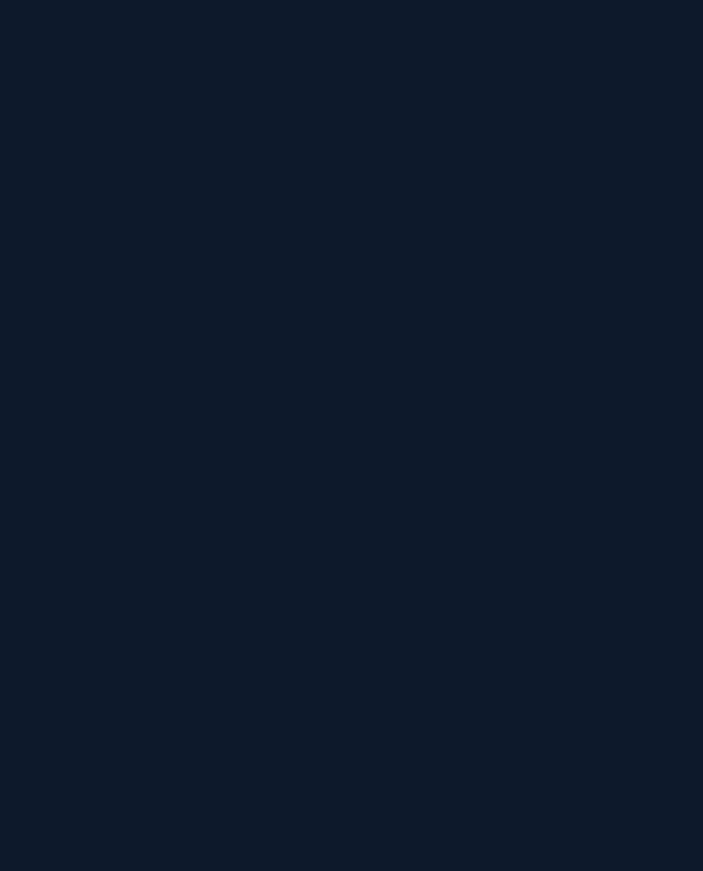
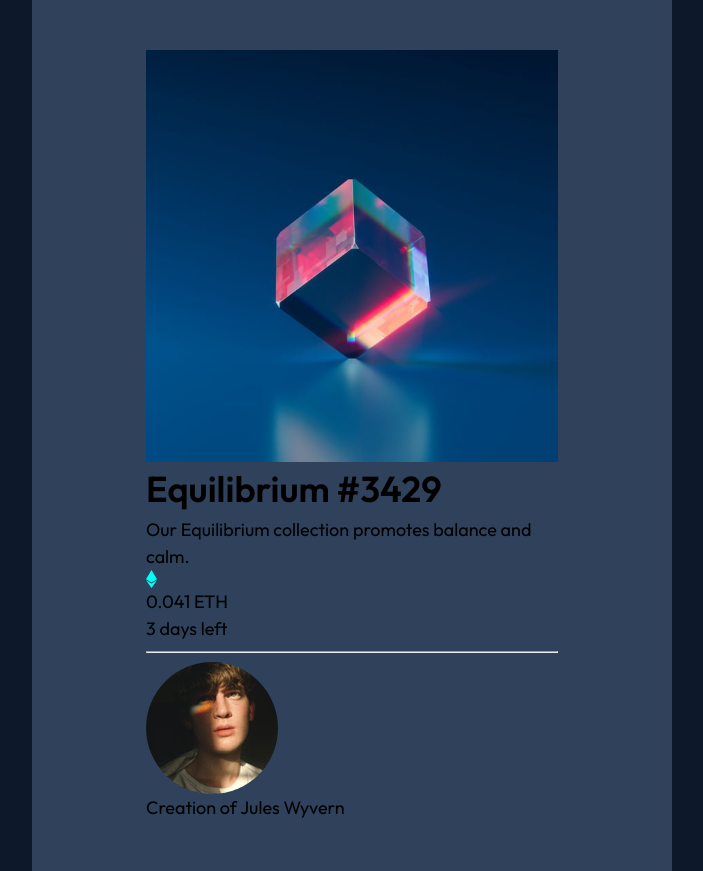
Before and after one commit to agarwalbipasha/nftPreviewPage, a plain HTML site: page index.html in a window 1280 px wide. Shown: the whole page, without its empty margins (288-991 px from the left). Before the commit the page ends 800 px from the top, so only its background shows below. Drawn offline with Linux system fonts and the light colour scheme.

Commit message:
Completed the html part

```diff
--- a/css/styles.css
+++ b/css/styles.css
@@ -19,5 +19,26 @@ body {
   font-family: var(--ff-main);
   line-height: var(--default-l-h);
   font-size: 1.8rem;
-  background: var(--clr-blue-300);
+  background: var(--body-clr);
 }
+.container {
+  background: var(--clr-blue-200);
+  width: 50%;
+  margin: 0 auto;
+  box-shadow: 1re 1rem var(--clr-blue-300);
+}
+.container-contents {
+  margin: 0 auto;
+  padding: 5rem;
+  width: 80%;
+}
+.image {
+  width: 100%;
+  height: 80%;
+  border-radius: 10rem;
+}
+.image img {
+  width: 100%;
+  height: 100%;
+  object-fit: contain;
+}
--- a/index.html
+++ b/index.html
@@ -1,35 +1,59 @@
 <!DOCTYPE html>
 <html lang="en">
-
-<head>
-  <meta charset="UTF-8">
-  <meta name="viewport" content="width=device-width, initial-scale=1.0">
-
-  <link rel="icon" type="image/png" sizes="32x32" href="./images/favicon-32x32.png">
-
-  <title>Frontend Mentor | NFT preview card component</title>
-  <link href="https://fonts.googleapis.com/css2?family=Outfit:wght@300;400;600&display=swap" rel="stylesheet">
+  <head>
+    <meta charset="UTF-8" />
+    <meta name="viewport" content="width=device-width, initial-scale=1.0" />
+    <link
+      rel="icon"
+      type="image/png"
+      sizes="32x32"
+      href="assets/images/favicon-32x32.png"
+    />
+    <title>Frontend Mentor | NFT preview card component</title>
+    <link
+      href="https://fonts.googleapis.com/css2?family=Outfit:wght@300;400;600&display=swap"
+      rel="stylesheet"
+    />
 
     <!-- Custom Css  -->
-    <link rel="stylesheet" href="./css/resets.css">
-    <link rel="stylesheet" href="./css/styles.css">
-</head>
+    <link rel="stylesheet" href="./css/resets.css" />
+    <link rel="stylesheet" href="./css/styles.css" />
+  </head>
 
-<body>
+  <body>
+    <div class="container">
+      <div class="container-contents">
+        <div class="image">
+          <img src="assets/images/image-equilibrium.jpg" alt="Equilibrium" />
+        </div>
+        <div class="content">
+          <h1>Equilibrium #3429</h1>
+          <p>Our Equilibrium collection promotes balance and calm.</p>
+          <section>
+            <div class="zone"><img src="assets/svg/icon-ethereum.svg" /><span>0.041 ETH</span></div>
+            <div class="timer">3 days left</div>
+          </section>
+          <hr>
+          <footer class="footer">
+            <div class="avatar">
+              <img src="assets/images/image-avatar.png" alt="Avatar" />
+              <span> Creation of Jules Wyvern</span>
+            </div>
+          </footer>
+        </div>
+      </div>
+    </div>
+    <!--
 
-  <!-- Equilibrium #3429
 
-  Our Equilibrium collection promotes balance and calm.
 
-  0.041 ETH
-  3 days left
 
-  Creation of Jules Wyvern
+
+
 
   <div class="attribution">
     Challenge by <a href="https://www.frontendmentor.io?ref=challenge" target="_blank">Frontend Mentor</a>.
     Coded by <a href="#">Your Name Here</a>.
   </div> -->
-</body>
-
+  </body>
 </html>
```
